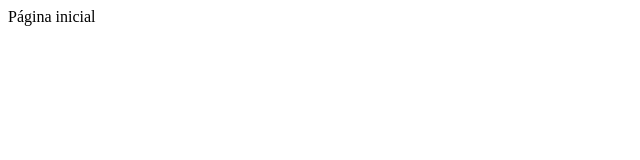
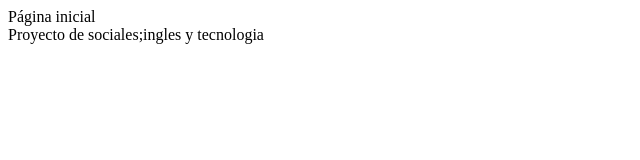
Before and after one commit to JERO0NIMO/PAGINA-81, a plain HTML site: page index.html in a window 1280 px wide. Shown: the whole page, without its empty margins (0-640 px from the left). Drawn offline with Linux system fonts and the light colour scheme.

Commit message:
Actualizacion 2  fecha;7/04/2024

```diff
--- a/index.html
+++ b/index.html
@@ -6,6 +6,8 @@
     <title>Document</title>
 </head>
 <body>
-    Página inicial
+    Página inicial <br>
+
+    Proyecto de sociales;ingles y tecnologia
 </body>
 </html>
```
